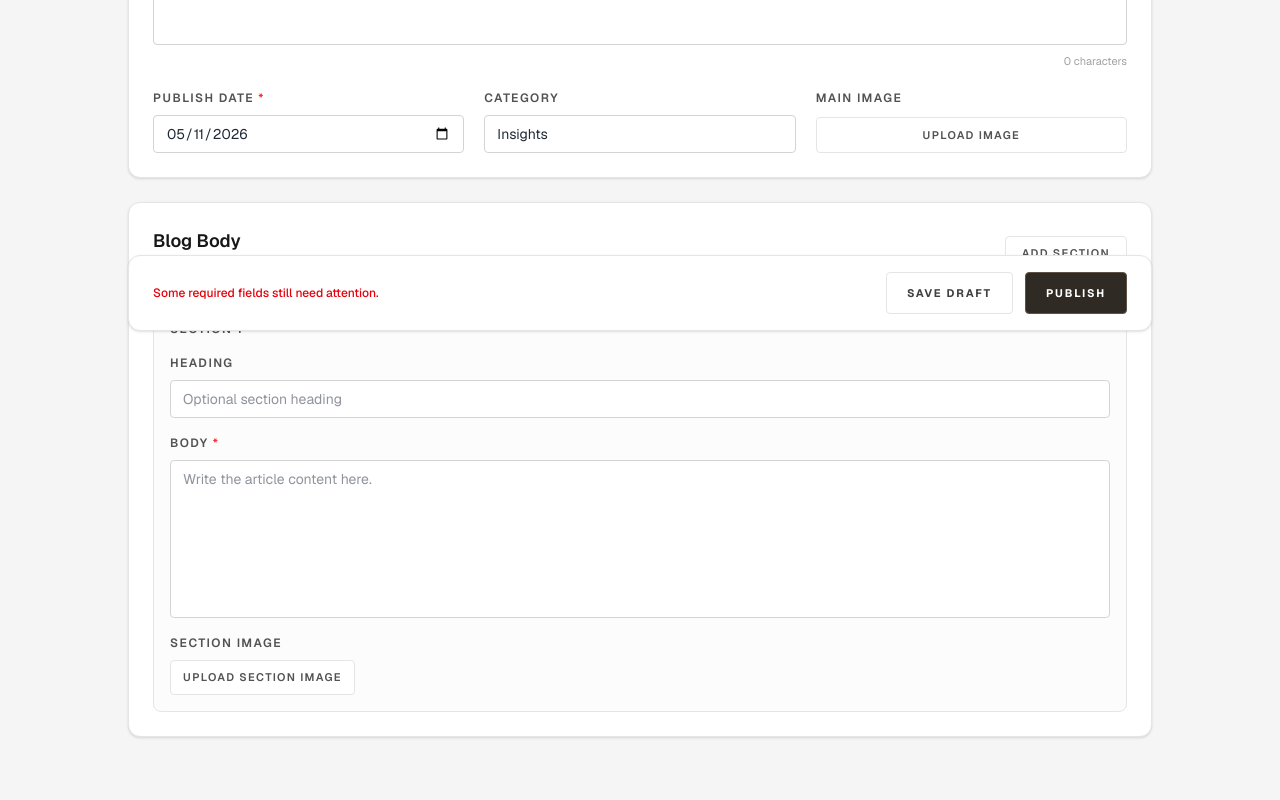
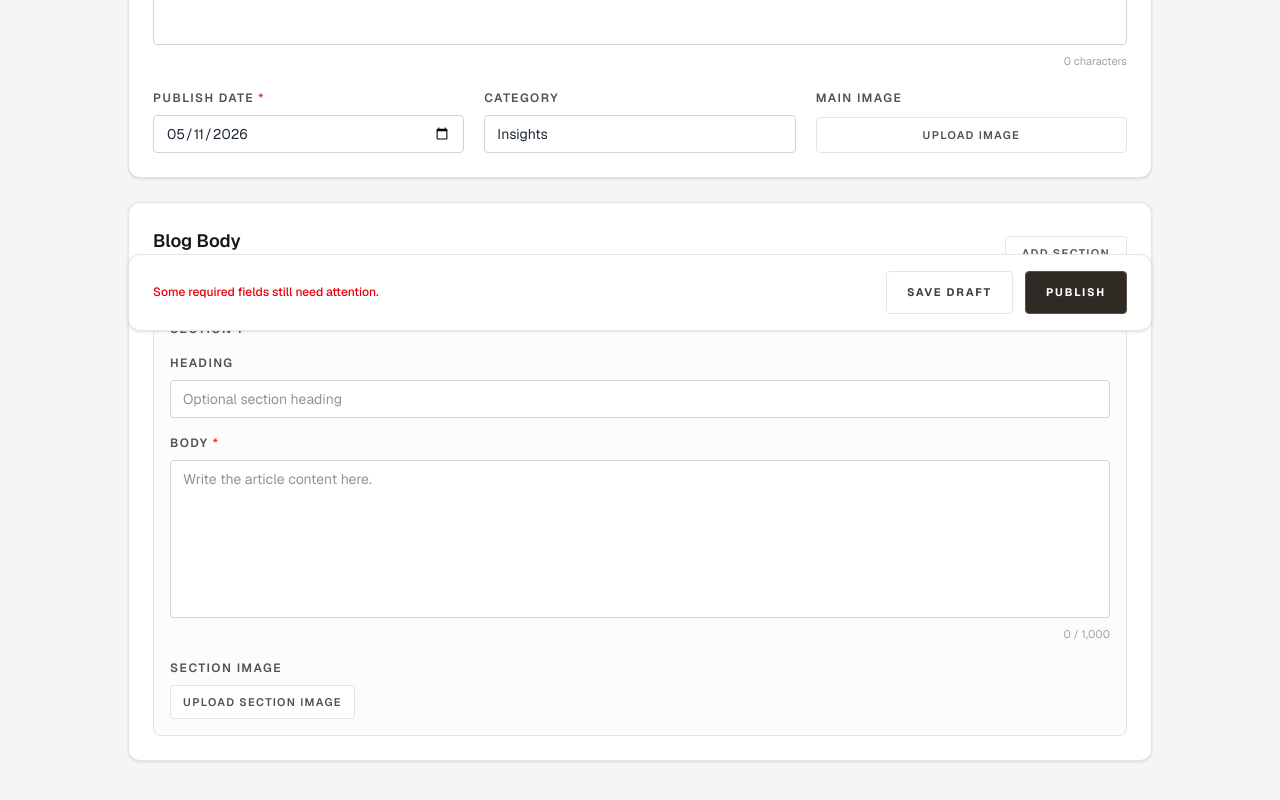
Before and after one commit to nedgerrard-ctrl/Propertied, a Next.js app: page /admin/dashboard/blogs/new in a window 1280 px wide. Shown: the part 469-1269 px from the top of the page. Built offline with nearby package versions, Linux system fonts and the light colour scheme.

Commit message:
add word limit for edit/add blogs

```diff
--- a/app/admin/dashboard/blogs/blog-form.tsx
+++ b/app/admin/dashboard/blogs/blog-form.tsx
@@ -29,6 +29,8 @@ type Toast = {
   type: "success" | "error";
   message: string;
 } | null;
+
+const BODY_MAX = 1000;
 
 const emptySection: BlogSection = {
   heading: "",
@@ -67,6 +69,11 @@ function validateBlog(form: BlogFormData): ValidationErrors {
   const hasBody = form.content.some((section) => section.body.trim().length > 0);
   if (!hasBody) {
     errors.content = "At least one blog body section is required.";
+  }
+
+  const overLimit = form.content.some((section) => section.body.length > BODY_MAX);
+  if (overLimit) {
+    errors.content = `Each body section must be ${BODY_MAX.toLocaleString()} characters or fewer.`;
   }
 
   return errors;
@@ -564,13 +571,23 @@ export default function BlogForm({
                       updateSection(index, "body", e.target.value)
                     }
                     rows={7}
+                    maxLength={BODY_MAX}
                     className={`resize-none rounded border bg-white px-3 py-2 text-sm outline-none transition ${
-                      touched.content && !section.body.trim()
+                      touched.content && (!section.body.trim() || section.body.length > BODY_MAX)
                         ? "border-red-200"
                         : "border-neutral-300 focus:border-amber-400"
                     }`}
                     placeholder="Write the article content here."
                   />
+                  <p className={`text-right text-[11px] ${
+                    section.body.length >= BODY_MAX
+                      ? "font-medium text-red-600"
+                      : section.body.length >= BODY_MAX * 0.9
+                        ? "text-amber-600"
+                        : "text-neutral-400"
+                  }`}>
+                    {section.body.length.toLocaleString()} / {BODY_MAX.toLocaleString()}
+                  </p>
                 </label>
 
                 <div className="mt-4 grid gap-2">
--- a/models/BlogPost.ts
+++ b/models/BlogPost.ts
@@ -4,7 +4,7 @@ import { Schema, model, models } from "mongoose";
 const BlogSectionSchema = new Schema(
   {
     heading: { type: String, default: "" },
-    body: { type: String, required: true, trim: true },
+    body: { type: String, required: true, trim: true, maxlength: 1000 },
     image: { type: String, default: "" },
   },
   { _id: false }
--- a/models/Page.ts
+++ b/models/Page.ts
@@ -7,8 +7,8 @@ const PageSchema = new Schema(
       type: String,
       required: true,
       trim: true,
+      maxlength: 100,
     },
-
 
     slug: {
       type: String,
@@ -16,26 +16,27 @@ const PageSchema = new Schema(
       trim: true,
       lowercase: true,
       unique: true,
+      maxlength: 100,
     },
 
     subtitle: { type: String, default: "" },
 
     // SEO
-    seoTitle: { type: String, default: "" },
-    seoDescription: { type: String, default: "" },
+    seoTitle: { type: String, default: "", maxlength: 60 },
+    seoDescription: { type: String, default: "", maxlength: 160 },
 
     // Hero section
-    heroEyebrow: { type: String, default: "" },
-    heroTitle: { type: String, default: "" },
-    heroSummary: { type: String, default: "" },
+    heroEyebrow: { type: String, default: "", maxlength: 50 },
+    heroTitle: { type: String, default: "", maxlength: 100 },
+    heroSummary: { type: String, default: "", maxlength: 300 },
 
     // Main body (double-newline separated paragraphs)
-    body: { type: String, default: "" },
+    body: { type: String, default: "", maxlength: 1000 },
 
     // CTA section
-    ctaTitle: { type: String, default: "" },
-    ctaText: { type: String, default: "" },
-    ctaLink: { type: String, default: "" },
+    ctaTitle: { type: String, default: "", maxlength: 100 },
+    ctaText: { type: String, default: "", maxlength: 300 },
+    ctaLink: { type: String, default: "", maxlength: 200 },
 
     // Paragraph blocks (legacy)
     paragraph1Title: { type: String, default: "" },
@@ -52,9 +53,9 @@ const PageSchema = new Schema(
 
     // Optional controls
     showInNavbar: { type: Boolean, default: false },
-    navLabel: { type: String, default: "" },
-    pageGroup: { type: String, default: "more" },
-    statusLabel: { type: String, default: "" },
+    navLabel: { type: String, default: "", maxlength: 50 },
+    pageGroup: { type: String, default: "more", maxlength: 50 },
+    statusLabel: { type: String, default: "", maxlength: 50 },
     featuredImage: { type: String, default: "" },
     sortOrder: { type: Number, default: 100 },
 
@@ -68,8 +69,8 @@ const PageSchema = new Schema(
     // Sections (used by text-image template)
     sections: [
       {
-        heading: { type: String, default: "" },
-        body: { type: String, default: "" },
+        heading: { type: String, default: "", maxlength: 100 },
+        body: { type: String, default: "", maxlength: 1000 },
         image: { type: String, default: "" },
       },
     ],
```
Also changed, not shown: app/admin/dashboard/pages/page-form.tsx (+80 -10 lines).
